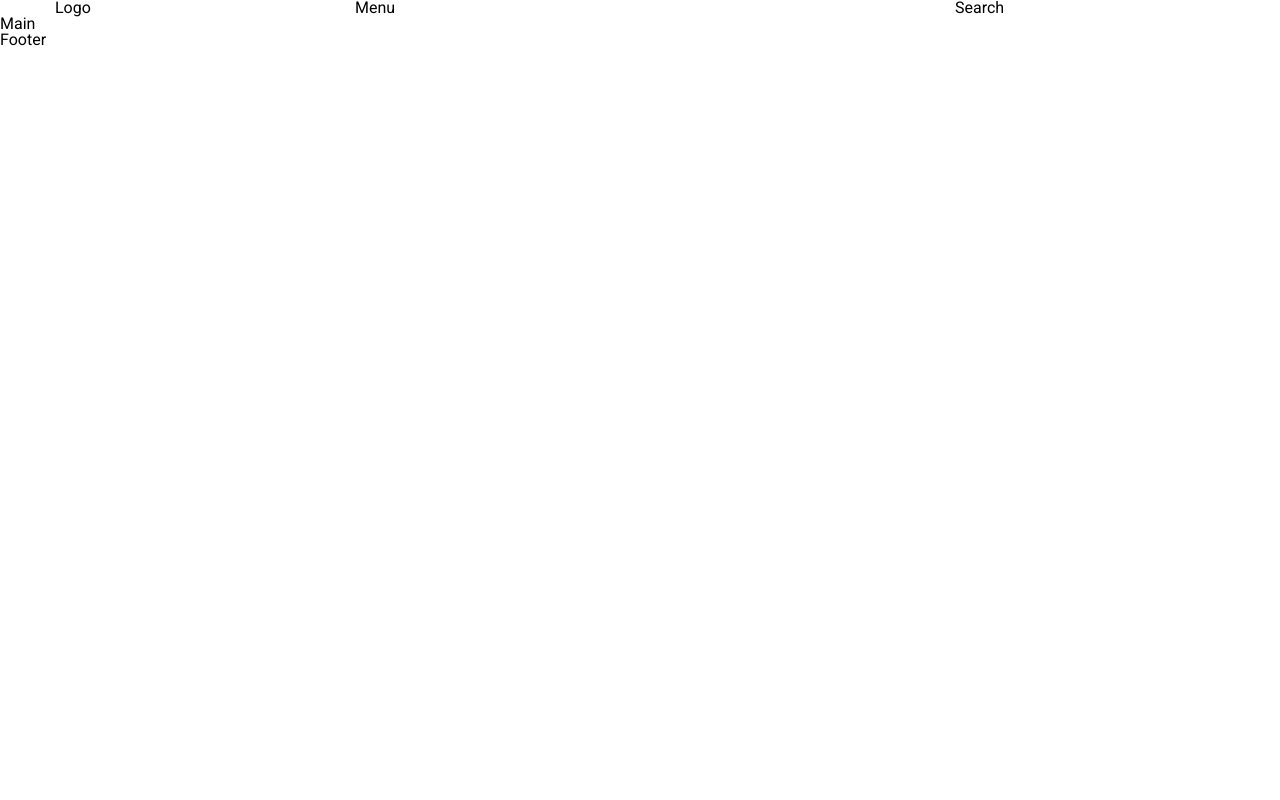
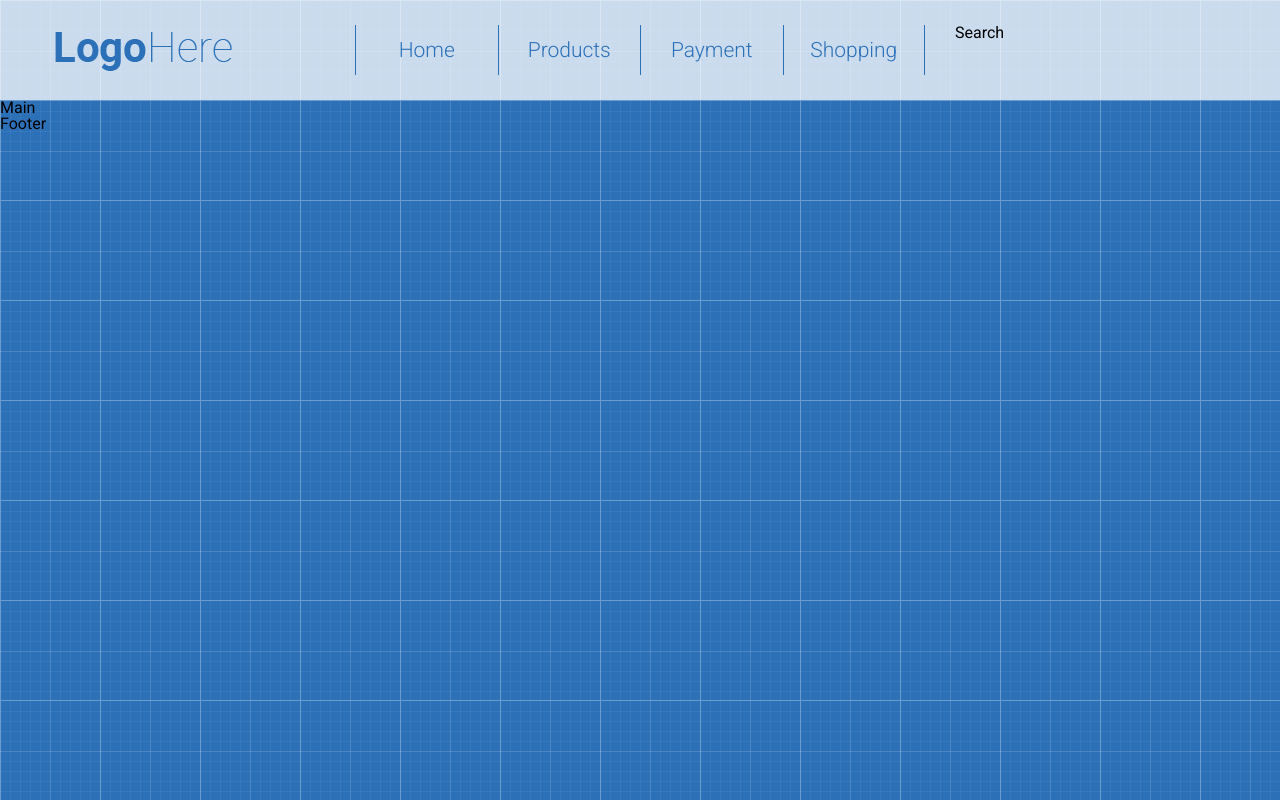
Before and after one commit to Andrii-Toporivskyi/shop-project, a plain HTML site: page index.html in a window 1280 px wide. Drawn offline with Linux system fonts and the light colour scheme.

Commit message:
add menu

```diff
--- a/index.html
+++ b/index.html
@@ -15,8 +15,22 @@
     <header class="header">
         <div class="container">
             <div class="row">
-                <div class="col-md-3">Logo</div>
-                <div class="col-md-6">Menu</div>
+                <div class="col-md-3">
+                    <div class="logo">
+                        <a href="">
+                            <img src="img/icon (20).png" alt="">
+                        </a>
+                    </div>
+                </div>
+                <div class="col-md-6">
+                    <ul class="menu">
+                        <li><a href="">Home</a></li>
+                        <li><a href="">Products</a></li>
+                        <li><a href="">Payment</a></li>
+                        <li><a href="">Shopping</a></li>
+
+                    </ul>
+                </div>
                 <div class="col-md-3">Search</div>
 
             </div>
--- a/style.css
+++ b/style.css
@@ -4,6 +4,7 @@
 
 body {
     font-family: 'Roboto', sans-serif;
+    background-image: url(img/patt.png);
 }
 
 .container {
@@ -18,7 +19,7 @@ body {
     margin-left: -15px;
     margin-right: -15px;
 }
-.row::after{
+.row::after,menu:after{
     content: "";
     display: block;
     clear: both;
@@ -37,3 +38,32 @@ body {
 .col-md-6{
     width: 50%;
 }
+.header{
+    background-color: rgba(255, 255, 255, 0.75);
+    padding: 25px 0;
+}
+.logo{
+    margin-top: 7px;
+}
+.menu li{
+    float: left;
+    width: 25%;
+    border-left: 1px solid #2c71b8;
+}
+.menu > li:last-child{
+    border-right:1px solid #2c71b8 ;
+}
+.menu > li > a{
+    display: block;
+    text-decoration: none;
+    height: 50px;
+    font-size: 21px;
+    font-weight: 300;
+    color: #2c71b8;
+    text-align: center;
+    line-height: 50px;
+}
+.menu > li > a:hover{
+    color: #fff;
+    background-color: #2c71b8;
+}
```
Also changed, not shown: img/icon (20).png (added), img/patt.png (added).
